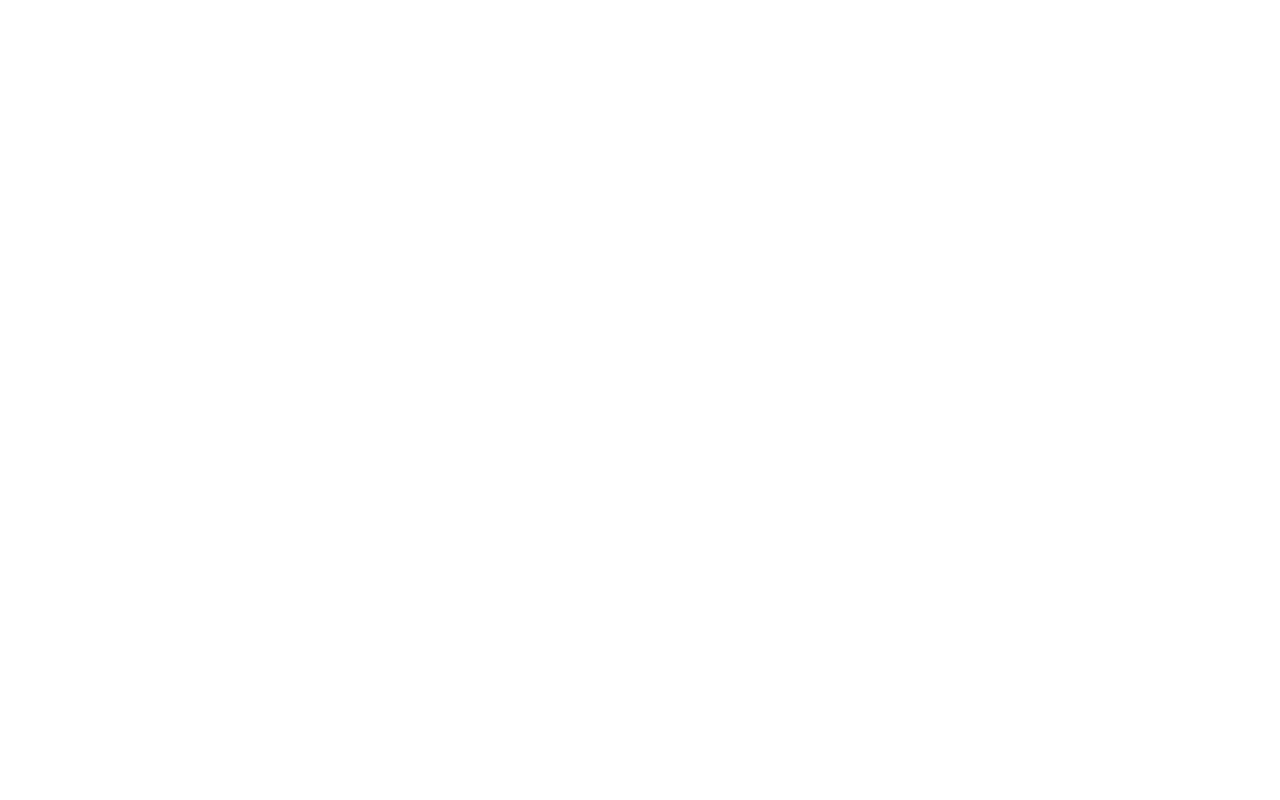
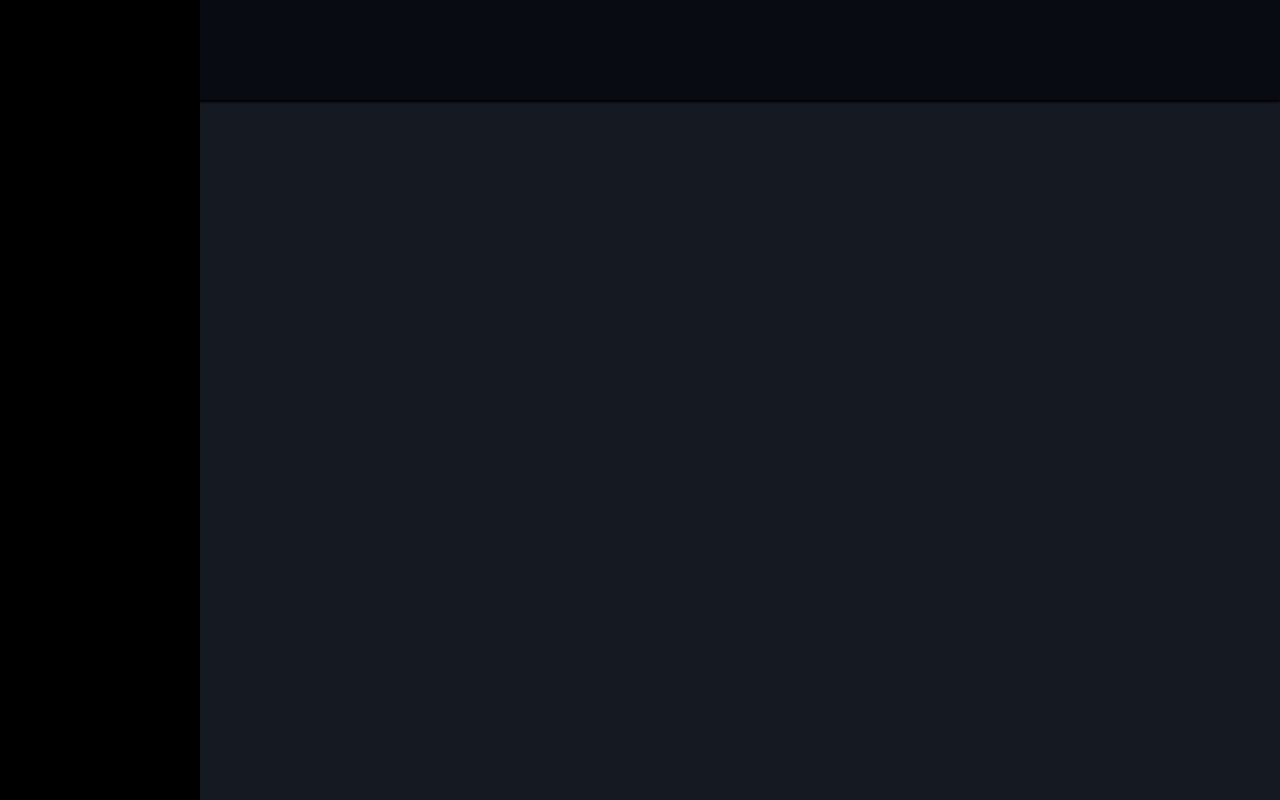
Before and after one commit to ManuelTano/html-css-spotifyweb, a plain HTML site: page index.html in a window 1280 px wide. Drawn offline with Linux system fonts and the light colour scheme.

Commit message:
add container

```diff
--- a/css/style.css
+++ b/css/style.css
@@ -0,0 +1,58 @@
+/* GENERICS */
+
+* {
+    margin: 0;
+    padding: 0;
+    box-sizing: border-box;
+    font-family: 'Montserrat', sans-serif;
+}
+
+body {
+    height: 100vh;
+    overflow: hidden;
+    background-color: #141922;
+    color: white;
+    padding-top: 100px;
+}
+
+/* INDENDAZIONE */
+
+header {
+    background-color: #080B12;
+    z-index: 1;
+    position: fixed;
+    top: 0;
+    left: 0;
+    right: 0;
+    display: flex;
+    height: 100px;
+    justify-content: flex-end;
+    align-items: center;
+    box-shadow: 0px 2px 2px black;
+    padding: 0 50px;
+}
+
+/* CONTAINER PLAYLIST */
+
+.container-playlist {
+    height: 100vh;
+    width: 200px;
+    background-color: black;
+    z-index: 2;
+    position: fixed;
+    top: 0;
+    left: 0;
+    right: 0;
+
+}
+
+/* CONTAINER MUSIC */
+
+
+/* CONTAINER PLAYBAR */
+
+/* .container-playbar {
+    background-color: #282828;
+    height: 100px;
+    width: 100vh;
+} */
--- a/index.html
+++ b/index.html
@@ -5,8 +5,43 @@
     <meta http-equiv="X-UA-Compatible" content="IE=edge">
     <meta name="viewport" content="width=device-width, initial-scale=1.0">
     <title>Spotify</title>
+    <!-- FONT -->
+    <link rel="preconnect" href="https://fonts.googleapis.com">
+<link rel="preconnect" href="https://fonts.gstatic.com" crossorigin>
+<link href="https://fonts.googleapis.com/css2?family=Montserrat:ital,wght@0,100;0,200;0,300;0,400;0,500;0,600;0,700;0,800;0,900;1,100;1,200;1,300;1,400;1,500;1,600;1,700;1,800;1,900&display=swap" rel="stylesheet">
+    <!-- STYLE -->
+    <link rel="stylesheet" href="css/style.css">
 </head>
 <body>
+    <div class="container">
 
+        <div class="container-playlist">
+
+        </div>
+
+        <div class="container-music">
+            <header>
+                <div class="button">
+
+                </div>
+            </header>
+            <nav>
+                <ul>
+                    <li>1</li>
+                    <li>2</li>
+                    <li>3</li>
+                    <li>4</li>
+                    <li>5</li>
+                    <li>6</li>
+                </ul>
+            </nav>
+        </div>
+
+        <div class="container-playbar">
+
+        </div>
+
+
+    </div>
 </body>
 </html>
```
